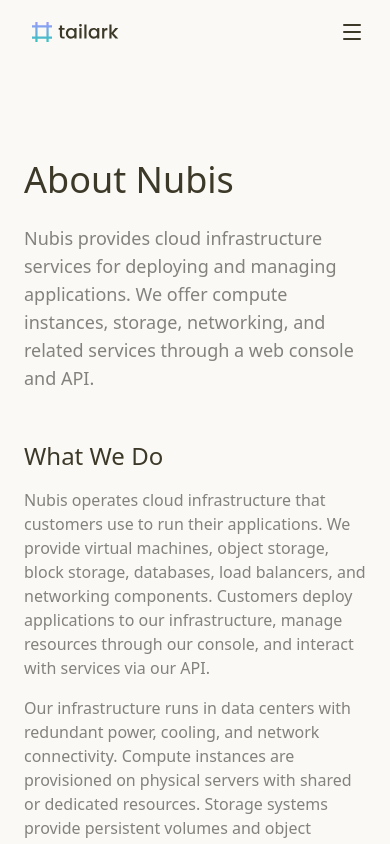
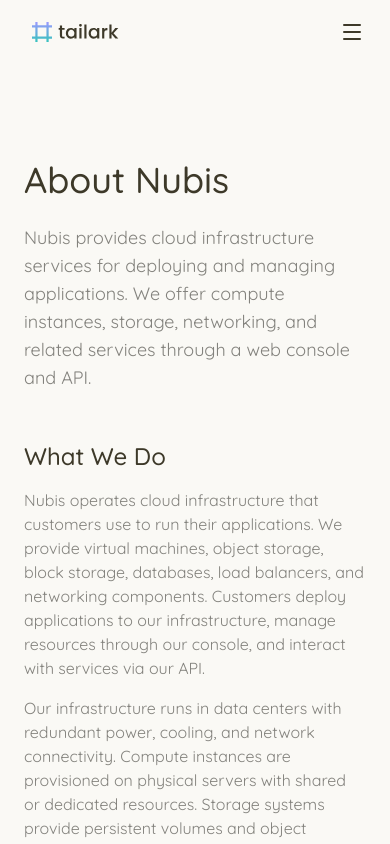
Before and after one commit to dataplug14/landv3, a Next.js app: page /about in a window 390 px wide. Shown: the top 844 px of the page. Built offline with nearby package versions, Linux system fonts and the light colour scheme.

Commit message:
Update global styles to use Quicksand font, enhance layout with viewport settings, and improve image handling in components. Adjusted overflow properties for better responsiveness and added descriptive metadata for the application.

```diff
--- a/app/globals.css
+++ b/app/globals.css
@@ -6,7 +6,7 @@
 @theme inline {
   --color-background: var(--background);
   --color-foreground: var(--foreground);
-  --font-sans: ui-sans-serif, system-ui, -apple-system, BlinkMacSystemFont, 'Segoe UI', Roboto, 'Helvetica Neue', Arial, 'Noto Sans', sans-serif, 'Apple Color Emoji', 'Segoe UI Emoji', 'Segoe UI Symbol', 'Noto Color Emoji';
+  --font-sans: var(--font-quicksand), ui-sans-serif, system-ui, -apple-system, BlinkMacSystemFont, 'Segoe UI', Roboto, 'Helvetica Neue', Arial, 'Noto Sans', sans-serif, 'Apple Color Emoji', 'Segoe UI Emoji', 'Segoe UI Symbol', 'Noto Color Emoji';
   --font-mono: ui-monospace, SFMono-Regular, Menlo, Monaco, Consolas, "Liberation Mono", "Courier New", monospace;
   --color-sidebar-ring: var(--sidebar-ring);
   --color-sidebar-border: var(--sidebar-border);
@@ -102,7 +102,7 @@
   --sidebar-border: oklch(0.9401 0 0);
   --sidebar-ring: oklch(0.7731 0 0);
   --destructive-foreground: oklch(1.0000 0 0);
-  --font-sans: ui-sans-serif, system-ui, -apple-system, BlinkMacSystemFont, 'Segoe UI', Roboto, 'Helvetica Neue', Arial, 'Noto Sans', sans-serif, 'Apple Color Emoji', 'Segoe UI Emoji', 'Segoe UI Symbol', 'Noto Color Emoji';
+  --font-sans: var(--font-quicksand), ui-sans-serif, system-ui, -apple-system, BlinkMacSystemFont, 'Segoe UI', Roboto, 'Helvetica Neue', Arial, 'Noto Sans', sans-serif, 'Apple Color Emoji', 'Segoe UI Emoji', 'Segoe UI Symbol', 'Noto Color Emoji';
   --font-serif: ui-serif, Georgia, Cambria, "Times New Roman", Times, serif;
   --font-mono: ui-monospace, SFMono-Regular, Menlo, Monaco, Consolas, "Liberation Mono", "Courier New", monospace;
   --shadow-color: oklch(0 0 0);
@@ -158,7 +158,7 @@
   --sidebar-ring: oklch(0.7731 0 0);
   --destructive-foreground: oklch(1.0000 0 0);
   --radius: 0.5rem;
-  --font-sans: ui-sans-serif, system-ui, -apple-system, BlinkMacSystemFont, 'Segoe UI', Roboto, 'Helvetica Neue', Arial, 'Noto Sans', sans-serif, 'Apple Color Emoji', 'Segoe UI Emoji', 'Segoe UI Symbol', 'Noto Color Emoji';
+  --font-sans: var(--font-quicksand), ui-sans-serif, system-ui, -apple-system, BlinkMacSystemFont, 'Segoe UI', Roboto, 'Helvetica Neue', Arial, 'Noto Sans', sans-serif, 'Apple Color Emoji', 'Segoe UI Emoji', 'Segoe UI Symbol', 'Noto Color Emoji';
   --font-serif: ui-serif, Georgia, Cambria, "Times New Roman", Times, serif;
   --font-mono: ui-monospace, SFMono-Regular, Menlo, Monaco, Consolas, "Liberation Mono", "Courier New", monospace;
   --shadow-color: oklch(0 0 0);
@@ -183,9 +183,16 @@
   * {
     @apply border-border outline-ring/50;
   }
+  html {
+    overflow-x: hidden;
+    width: 100%;
+  }
   body {
     @apply bg-background text-foreground;
     letter-spacing: var(--tracking-normal);
+    overflow-x: hidden;
+    width: 100%;
+    position: relative;
   }
 }
 /* Hide "Built with Spline" badge - using only valid CSS selectors */
--- a/app/layout.tsx
+++ b/app/layout.tsx
@@ -1,22 +1,39 @@
-import type { Metadata } from "next";
-import { Geist, Geist_Mono } from "next/font/google";
+import type { Metadata, Viewport } from "next";
+import { Quicksand } from "next/font/google";
 import Script from "next/script";
 import "./globals.css";
 import { ThemeProvider } from "@/components/theme-provider";
 
-const geistSans = Geist({
-  variable: "--font-geist-sans",
+const quicksand = Quicksand({
+  variable: "--font-quicksand",
   subsets: ["latin"],
+  weight: ["300", "400", "500", "600", "700"],
 });
 
-const geistMono = Geist_Mono({
-  variable: "--font-geist-mono",
-  subsets: ["latin"],
-});
+export const viewport: Viewport = {
+  width: "device-width",
+  initialScale: 1,
+  maximumScale: 5,
+};
 
 export const metadata: Metadata = {
-  title: "Create Next App",
-  description: "Generated by create next app",
+  title: "Nubis",
+  description: "Nubis is a cloud platform for building and deploying applications. Features include elastic compute, block storage, load balancing and firewall, and GitHub Actions runners. Choose our managed or self-hosted solutions to cut cloud costs by 3–10x. (Nubis is not yet open source.)",
+  icons: {
+    icon: "https://ik.imagekit.io/nubis/logo.jpg",
+  },
+  openGraph: {
+    title: "Nubis",
+    description: "Nubis is a cloud platform for building and deploying applications. Features include elastic compute, block storage, load balancing and firewall, and GitHub Actions runners. Choose our managed or self-hosted solutions to cut cloud costs by 3–10x. (Nubis is not yet open source.)",
+    url: "https://usenubis.com",
+    images: "https://ik.imagekit.io/nubis/logo.jpg",
+  },
+  twitter: {
+    card: "summary_large_image",
+    title: "Nubis",
+    description: "Nubis is a cloud platform for building and deploying applications. Features include elastic compute, block storage, load balancing and firewall, and GitHub Actions runners. Choose our managed or self-hosted solutions to cut cloud costs by 3–10x. (Nubis is not yet open source.)",
+    images: "https://ik.imagekit.io/nubis/logo.jpg",
+  },
 };
 
 export default function RootLayout({
@@ -26,7 +43,7 @@ export default function RootLayout({
 }>) {
   return (
     <html lang="en" suppressHydrationWarning>
-      <body className={`${geistSans.variable} ${geistMono.variable} antialiased dark:bg-background dark:text-foreground`}>
+      <body className={`${quicksand.variable} font-sans antialiased dark:bg-background dark:text-foreground overflow-x-hidden`}>
         <Script
           src="https://unpkg.com/@splinetool/viewer@1.10.99/build/spline-viewer.js"
           strategy="afterInteractive"
--- a/components/content-2.tsx
+++ b/components/content-2.tsx
@@ -31,17 +31,17 @@ export default function ContentSection() {
                         </div>
                     </div>
                     <div className="md:mask-l-from-35% md:mask-l-to-55% mt-12 h-fit md:absolute md:-inset-y-12 md:inset-x-0 md:mt-0">
-                        <div className="border-border/50 relative rounded-2xl border border-dotted p-2">
+                        <div className="border-border/50 relative rounded-2xl border border-dotted p-2 overflow-hidden">
                             <Image
                                 src="https://ik.imagekit.io/nubis/2150690154.jpg"
-                                className="hidden rounded-[12px] dark:block"
+                                className="hidden rounded-[12px] dark:block w-full h-auto"
                                 alt="Cloud infrastructure dashboard dark"
                                 width={1207}
                                 height={929}
                             />
                             <Image
                                 src="https://ik.imagekit.io/nubis/2150690154.jpg"
-                                className="rounded-[12px] shadow dark:hidden"
+                                className="rounded-[12px] shadow dark:hidden w-full h-auto"
                                 alt="Cloud infrastructure dashboard light"
                                 width={1207}
                                 height={929}
--- a/components/hero-section.tsx
+++ b/components/hero-section.tsx
@@ -36,7 +36,7 @@ export default function HeroSection() {
     return (
         <>
             <HeroHeader />
-            <main className="overflow-hidden">
+            <main className="overflow-x-hidden w-full">
                 <div
                     aria-hidden
                     className="absolute inset-0 isolate hidden opacity-65 contain-strict lg:block">
@@ -83,7 +83,7 @@ export default function HeroSection() {
                         />
 
                         {/* Spline 3D Animation */}
-                        <div className="absolute inset-0 -z-10 flex items-center justify-center pointer-events-none overflow-visible">
+                        <div className="absolute inset-0 -z-10 flex items-center justify-center pointer-events-none overflow-hidden">
                             <div className="relative w-full h-[500px] sm:h-[600px] md:h-full max-w-3xl sm:max-w-4xl lg:max-w-5xl xl:max-w-6xl px-2 sm:px-4">
                                 <SplineViewer
                                     url="https://prod.spline.design/n2ArOnqmbUvCzhSc/scene.splinecode"
@@ -189,20 +189,20 @@ export default function HeroSection() {
                                 },
                                 ...transitionVariants,
                             }}>
-                            <div className="mask-b-from-55% relative -mr-56 mt-8 overflow-hidden px-2 sm:mr-0 sm:mt-12 md:mt-20">
+                            <div className="mask-b-from-55% relative mt-8 overflow-hidden px-2 sm:mt-12 md:mt-20">
 
                                 <div className="inset-shadow-2xs ring-background dark:inset-shadow-white/20 bg-background relative mx-auto mt-6 max-w-6xl overflow-hidden rounded-2xl border p-2 sm:p-3 md:p-4 shadow-lg shadow-zinc-950/15 ring-1">
-                                    <div className="relative w-full aspect-square sm:aspect-video md:aspect-[16/9] lg:aspect-[15/8] min-h-[300px] sm:min-h-[400px] md:min-h-[500px]">
+                                    <div className="relative w-full aspect-square sm:aspect-video md:aspect-[16/9] lg:aspect-[15/8] min-h-[300px] sm:min-h-[400px] md:min-h-[500px] overflow-hidden">
                                         <Image
                                     src="https://ik.imagekit.io/nubis/image.jpg?updatedAt=1762601471021"
-                                    className="hidden rounded-[12px] dark:block"
+                                    className="hidden rounded-[12px] dark:block w-full h-full object-cover"
                                     alt="Cloud infrastructure dashboard dark"
                                     width={1207}
                                     height={929}
                                 />
                                 <Image
                                     src="https://ik.imagekit.io/nubis/image.jpg?updatedAt=1762601471021"
-                                    className="rounded-[12px] shadow dark:hidden"
+                                    className="rounded-[12px] shadow dark:hidden w-full h-full object-cover"
                                     alt="Cloud infrastructure dashboard light"
                                     width={1207}
                                     height={929}
```
Also changed, not shown: public/logo.jpg (added).
